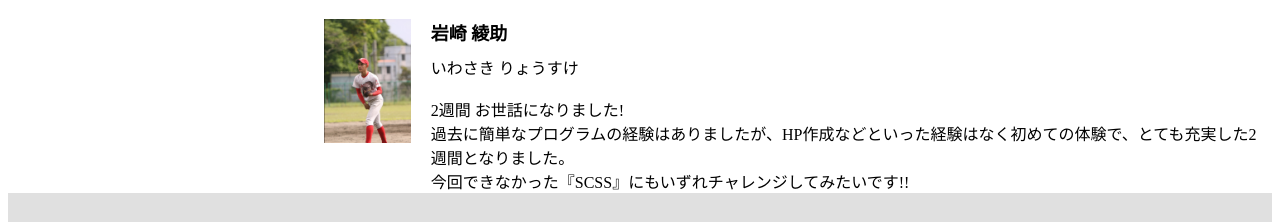
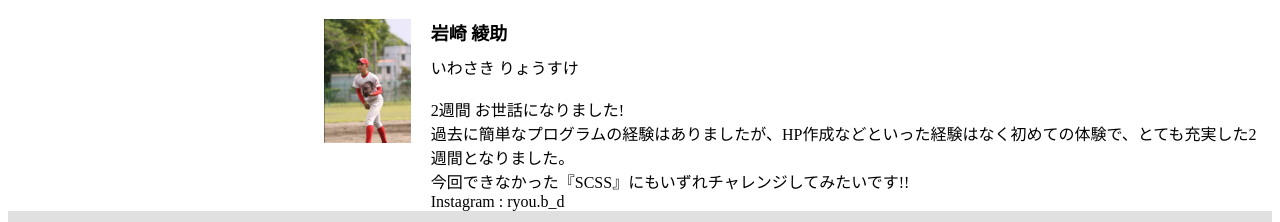
Before and after one commit to kazusa-hosoda/Iwasaki.DIG-msg, a plain HTML site: page index.html in a window 1280 px wide. Shown: the part 102-324 px from the top of the page. Drawn offline with Linux system fonts and the light colour scheme.

Commit message:
Update index.html

```diff
--- a/index.html
+++ b/index.html
@@ -22,7 +22,8 @@
                 いわさき りょうすけ<br><br>
                 2週間 お世話になりました!<br>
                 過去に簡単なプログラムの経験はありましたが、HP作成などといった経験はなく初めての体験で、とても充実した2週間となりました。<br>
-                今回できなかった『SCSS』にもいずれチャレンジしてみたいです!!
+                今回できなかった『SCSS』にもいずれチャレンジしてみたいです!!<br>
+                  Instagram : ryou.b_d
               </p>
             </div>
           </div>
```
